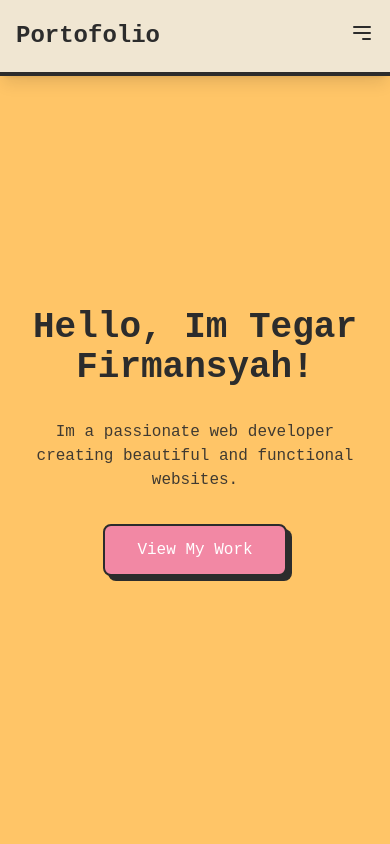
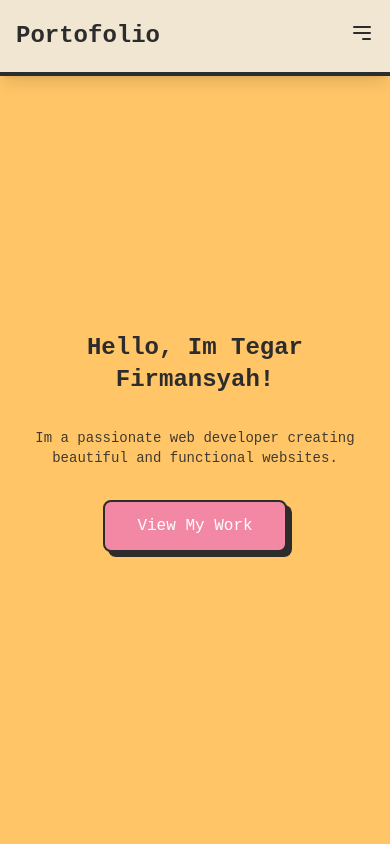
Before and after one commit to Tegarfirmansyah1/TegarFirmansyah, a Next.js app: page / in a window 390 px wide. Shown: the top 844 px of the page. Built offline with nearby package versions, Linux system fonts and the light colour scheme.

Commit message:
feat: adjust text sizes in Hero component for improved readability

```diff
--- a/src/components/Hero.js
+++ b/src/components/Hero.js
@@ -5,8 +5,8 @@ export default function Hero() {
     return (
         <section id="home" className="min-h-screen bg-primary flex items-center justify-center scroll-mt-[88px]">
             <div className="max-w-4xl mx-auto px-4 py-20 items-center justify-center text-center text-white">
-                <h1 className="text-4xl md:text-5xl font-bold mb-8 mt-10 font-retro text-text">Hello, Im Tegar Firmansyah!</h1>
-                <p className="text-base md:text-xl opacity-90 mb-8 font-retro text-text">Im a passionate web developer creating beautiful and functional websites.</p>
+                <h1 className="text-2xl md:text-5xl font-bold mb-8 mt-10 font-retro text-text">Hello, Im Tegar Firmansyah!</h1>
+                <p className="text-sm md:text-xl opacity-90 mb-8 font-retro text-text">Im a passionate web developer creating beautiful and functional websites.</p>
                 <a href="#projects">
                     <button className="bg-secondary text-white px-8 py-3 rounded-lg hover:bg-opacity-90 transition duration-300 font-retro border-2 border-text shadow-[5px_5px_0px_theme(colors.text)] hover:shadow-none hover:translate-x-1 hover:translate-y-1">
                         View My Work
```
